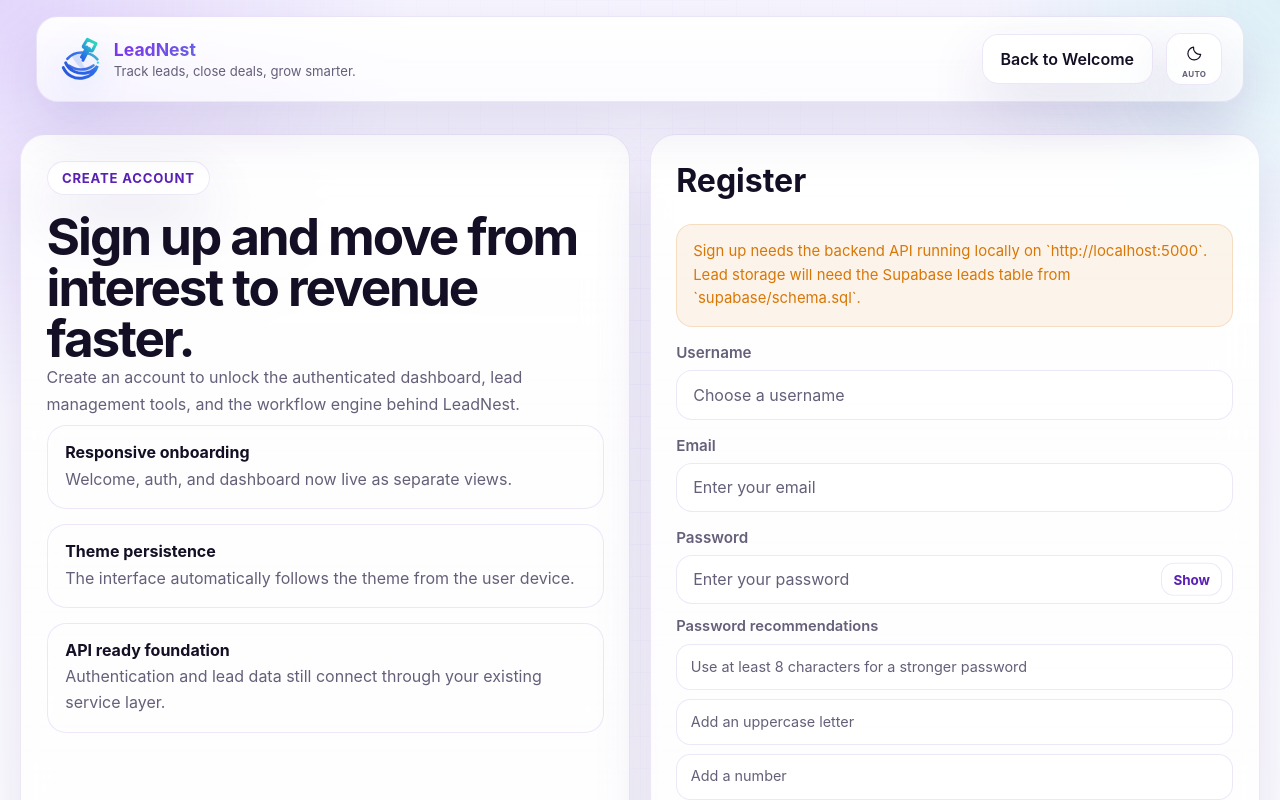
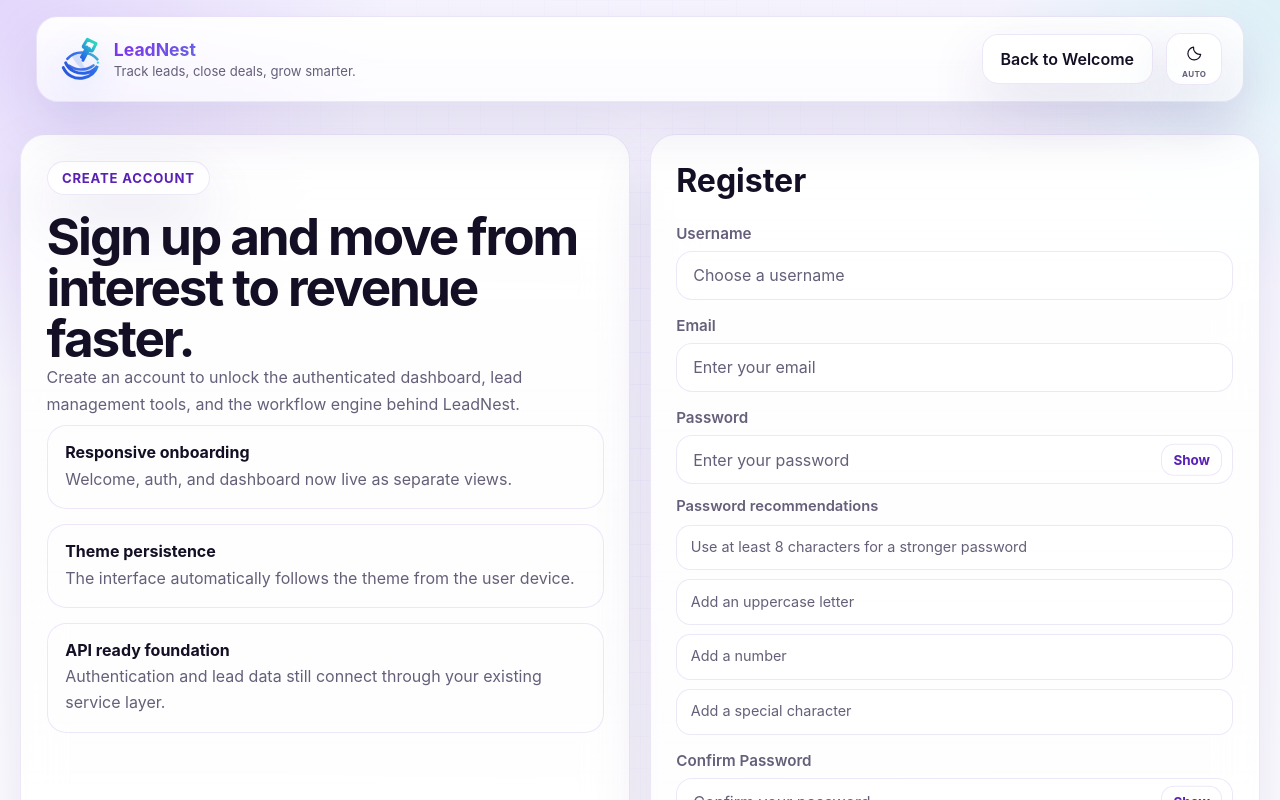
Before and after one commit to Didintle-code09/FUTURE_FS_02, a React (Vite) app in the folder frontend/: page / in a window 1280 px wide. Both pictures are taken after a click on the button "Sign Up". Shown: the top 800 px of the page. Built offline with nearby package versions, Linux system fonts and the light colour scheme; no server answers.

Commit message:
Final PUSH!!

```diff
--- a/frontend/src/components/RegisterForm.jsx
+++ b/frontend/src/components/RegisterForm.jsx
@@ -50,10 +50,6 @@
       <h2>Register</h2>
 
       {error && <div className="error-message">{error}</div>}
-
-      <div className="auth-note">
-        Sign up needs the backend API running locally on `http://localhost:5000`. Lead storage will need the Supabase leads table from `supabase/schema.sql`.
-      </div>
 
       <div className="form-group">
         <label htmlFor="username">Username</label>
```
Also changed, not shown: 1 other file (tests, documents, lock files or other folders).
